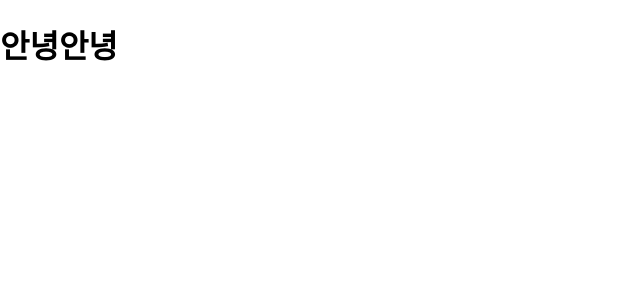
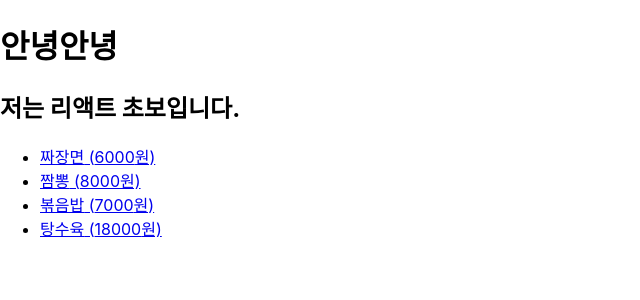
Before and after one commit to dlwlsgur0909/todo-react-app202301, a React (Create React App) app: page / in a window 1280 px wide. Shown: the top 300 px of the page, without its empty margins (0-640 px from the left). Built offline with nearby package versions, Linux system fonts and the light colour scheme.

Commit message:
# component 및 props

```diff
--- a/src/App.js
+++ b/src/App.js
@@ -1,9 +1,14 @@
-import logo from './logo.svg';
-import './App.css';
+// import logo from './logo.svg';
+// import './App.css';
+import Greeting from './components/Greeting';
+import FoodList from './components/FoodList';
 
 function App() {
   return (
-    <h1>안녕안녕</h1>
+    <>
+      <Greeting />
+      <FoodList />
+    </>
   )
 }
 
--- /dev/null
+++ b/src/components/FoodItem.js
@@ -0,0 +1,15 @@
+import React from "react";
+
+// props : 부모 컴포넌트가 보내준 데이터가 담긴 객체
+// 디스트럭쳐링을 통해 props. 생략 가능
+const FoodItem = (props) => {
+
+    return (
+    <li>
+        <a href="#">{props.foodName} ({props.price}원)</a>
+    </li>
+  )
+}
+
+
+export default FoodItem
--- /dev/null
+++ b/src/components/FoodList.js
@@ -0,0 +1,15 @@
+import React from "react";
+import FoodItem from "./FoodItem";
+
+const FoodList = () => {
+  return (
+    <ul>
+        <FoodItem foodName="짜장면" price={6000}/>
+        <FoodItem foodName="짬뽕" price={8000}/>
+        <FoodItem foodName="볶음밥" price={7000}/>
+        <FoodItem foodName="탕수육" price={18000}/>
+    </ul>
+  )
+}
+
+export default FoodList
--- /dev/null
+++ b/src/components/Greeting.js
@@ -0,0 +1,12 @@
+import React from "react";
+
+const Greeting = () => {
+    return (
+        <>
+            <h1>안녕안녕</h1>
+            <h2>저는 리액트 초보입니다.</h2>
+        </>
+    );
+}
+
+export default Greeting;
```
Also changed, not shown: 1 other file (tests, documents, lock files or other folders).
